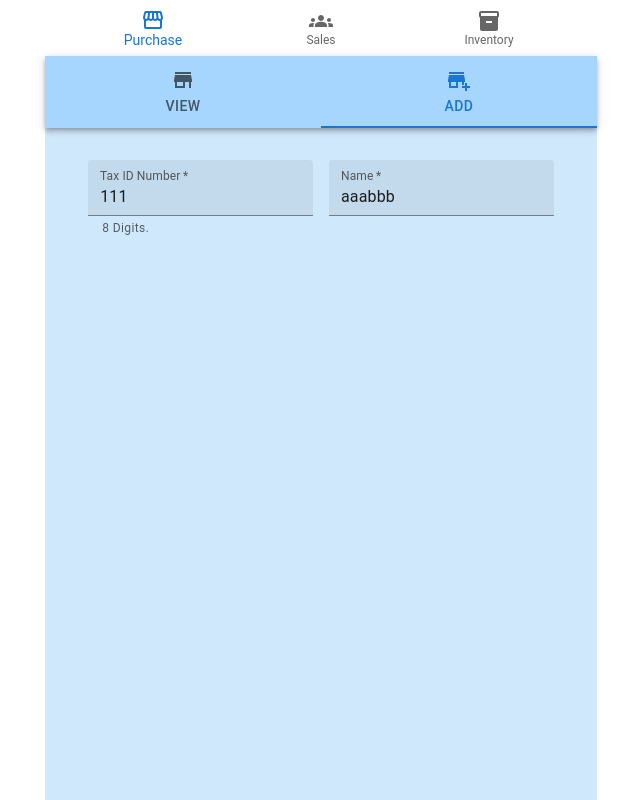
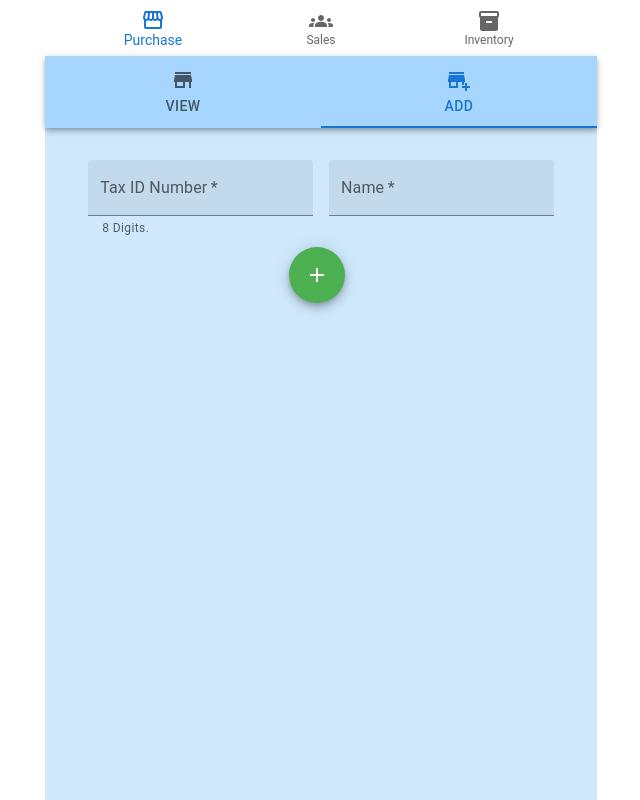
Before and after one commit to JayLiuZymber/muiHelloWorld, a React (Create React App) app: page / in a window 1280 px wide. Both pictures are taken after a click on the tab "ADD". Shown: the whole page, without its empty margins (319-959 px from the left). Built offline with nearby package versions, Linux system fonts and the light colour scheme; no server answers.

Commit message:
+ addData in supplier <> Edit button color to blue

```diff
--- a/src/views/BoxAddSupplier.js
+++ b/src/views/BoxAddSupplier.js
@@ -3,6 +3,7 @@ import { useState, useEffect } from 'react';
 import Box from '@mui/material/Box';
 import TextField from '@mui/material/TextField';
 import Fab from '@mui/material/Fab';
+import { green, red } from '@mui/material/colors';
 import AddIcon from '@mui/icons-material/Add';
 import EditIcon from '@mui/icons-material/Edit';
 
@@ -10,13 +11,28 @@ import { postSupplier } from '../store/request.js';
 
 // -----------------------------------------------------------------------------
 
+const fabStyle = {
+    // position: 'absolute',
+    // bottom: 16,
+    // right: 1,
+    mr: 1,
+};
+
+const fabGreenStyle = {
+    color: 'common.white',
+    bgcolor: green[500],
+    '&:hover': {
+      bgcolor: green[600],
+    },
+};
+
 export default function BoxAddSupplier () {
     const [ json, setJson ] = useState({});
 
     json.taxid = '111';
     json.name = 'aaabbb';
 
-    const addSupplier = async () => {
+    const postData = async () => {
         postSupplier(json.taxid, json.name)
             .then((response)=> {
                 const data = response.data;
@@ -30,11 +46,27 @@ export default function BoxAddSupplier () {
             });
     }
 
+    const fabs = [
+        {
+            // color: 'secondary',
+            sx: { ...fabStyle, ...fabGreenStyle },
+            icon: <AddIcon />,
+            label: 'Add',
+        }
+    ];
+
+    const buttonClick = (value) => {
+        console.log('value', value);
+        if( value === 'Add' )
+            postData();
+    };
+
     useEffect(() => {
-        addSupplier();
+        // postData();
     }, []);
 
     return (
+        <div>
             <Box
                 component="form"
                 sx={{
@@ -44,11 +76,20 @@ export default function BoxAddSupplier () {
                 autoComplete="off"
             >
                 <TextField required id="tax-id" label="Tax ID Number" variant="filled"
-                helperText="8 Digits."
-                value={json.taxid || ''} />
-            <TextField required id="name" label="Name" variant="filled"
-                value={json.name || ''} />
+                    helperText="8 Digits.">
+                    {json.taxid}</TextField>
+                <TextField required id="name" label="Name" variant="filled">
+                    {json.name}</TextField>
+            </Box>
 
-        </Box>
+            {fabs.map((fab, index) => (
+            <Fab sx={fab.sx} aria-label={fab.label} color={fab.color} key={index}
+                onClick={() => {
+                    buttonClick(fab.label);
+                }} >
+                {fab.icon}
+            </Fab>
+        ))}
+        </div>
     );
 }
--- a/src/views/BoxSupplier.js
+++ b/src/views/BoxSupplier.js
@@ -5,7 +5,7 @@ import Box from '@mui/material/Box';
 import TextField from '@mui/material/TextField';
 import Fab from '@mui/material/Fab';
 import Zoom from '@mui/material/Zoom';
-import { green, red } from '@mui/material/colors';
+import { green, red, blue } from '@mui/material/colors';
 import AddIcon from '@mui/icons-material/Add';
 import EditIcon from '@mui/icons-material/Edit';
 import DeleteIcon from '@mui/icons-material/Delete';
@@ -29,11 +29,11 @@ const fabRedStyle = {
     },
 };
 
-const fabGreenStyle = {
+const fabBlueStyle = {
     color: 'common.white',
-    bgcolor: green[500],
+    bgcolor: blue[500],
     '&:hover': {
-      bgcolor: green[600],
+      bgcolor: blue[600],
     },
 };
 
@@ -43,7 +43,7 @@ export default function BoxSupplier () {
     // json.taxid = 22099131;
     json.taxid = 111;
 
-    const getData = () => {
+    const getData = async () => {
         getSupplier(json.taxid)
             .then((response)=> {
                 // console.log('response', response);
@@ -78,7 +78,7 @@ export default function BoxSupplier () {
     const fabs = [
         {
             // color: 'secondary',
-            sx: { ...fabStyle, ...fabGreenStyle },
+            sx: { ...fabStyle, ...fabBlueStyle },
             icon: <EditIcon />,
             label: 'Edit',
         },
```
Lines whose indentation alone changed are shown as unchanged.
